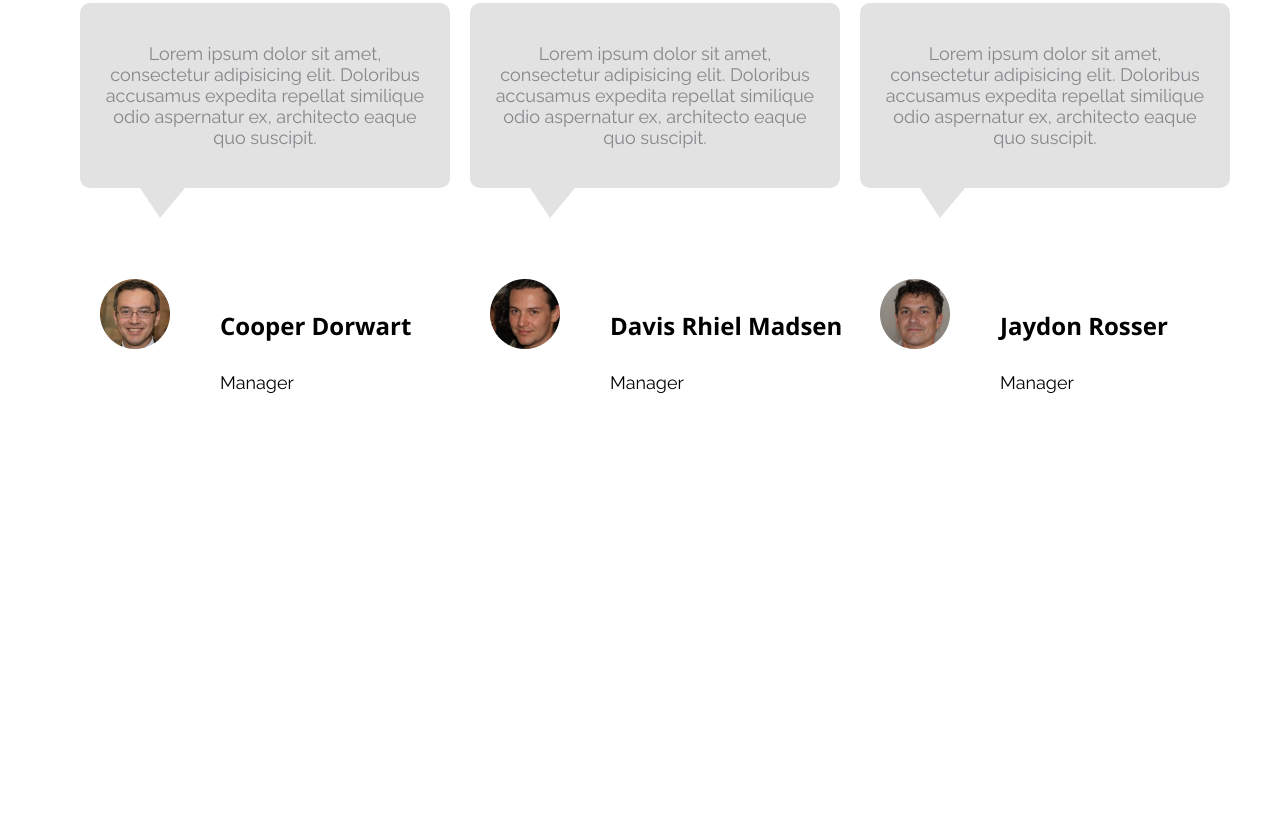
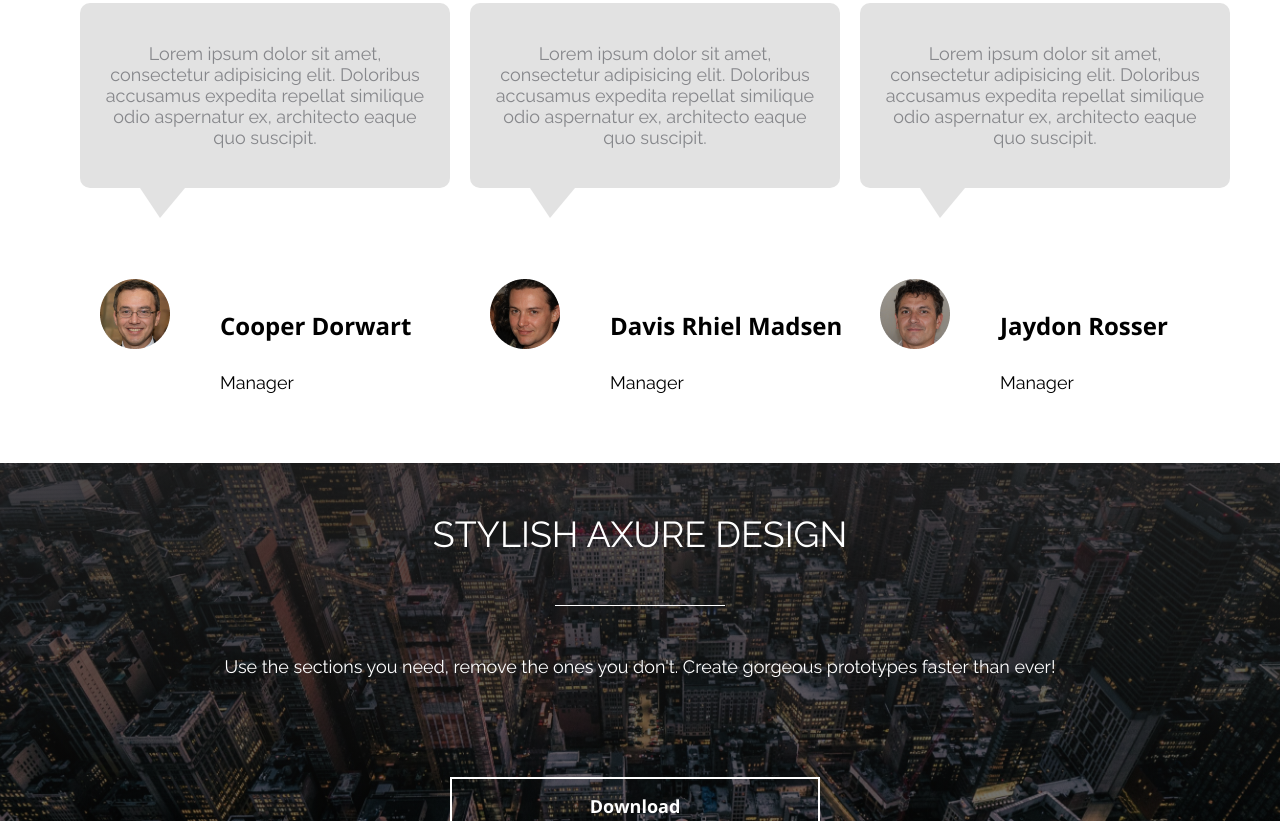
Before and after one commit to Beqqer/Axit, a plain HTML site: page index.html in a window 1280 px wide. Shown: the part 3476-4297 px from the top of the page. Before the commit the page ends 3939 px from the top, so only its background shows below. Drawn offline with nearby package versions, Linux system fonts and the light colour scheme.

```diff
--- a/index.html
+++ b/index.html
@@ -316,7 +316,17 @@
           </div>
         </div>
       </div>
-
+      <section class="section__stylish">
+      <div class="container container__stylish">
+        <div class="section-header__stylish">
+          <h2 class="section-header__stylish">STYLISH AXURE DESIGN</h2>
+          <div class="section-header__line-awesome"></div>
+          <h5 class="section-header__subtitle">
+            Use the sections you need, remove the ones you don't.  Create gorgeous prototypes faster than ever!
+          </h5>
+      <button class="stylish__download">Download</button>
+      </div>
+    </section>
       <footer class="footer"></footer>
     </main>
   </body>
--- a/src/styles/intro.css
+++ b/src/styles/intro.css
@@ -7,6 +7,7 @@
   background-attachment: fixed;
   background-position: top;
   padding-top: 100px;
+
 }
 
 .intro-title {
@@ -52,4 +53,5 @@
   padding: 15px 100px;
   margin: 50px auto;
   cursor: pointer;
+
 }
--- a/src/styles/main.css
+++ b/src/styles/main.css
@@ -12,3 +12,4 @@
 @import"links.css";
 @import"footer.css";
 @import"customers.css";
+@import"stylish.css";
--- /dev/null
+++ b/src/styles/stylish.css
@@ -0,0 +1,43 @@
+.section__stylish {
+    padding: 50px 15px;
+    height: 100%;
+    background: linear-gradient(rgba(30, 29, 29, 0.8), rgba(0, 0, 0, 0.5)),
+    url("../assets/images/stylish_fon.jpg");
+    background-repeat: no-repeat;
+    background-size: cover;
+    background-attachment: fixed;
+    background-position: top;
+}
+
+.section-header__stylish {
+    font-family: 'Raleway';
+font-style: normal;
+font-weight: 400;
+font-size: 36px;
+line-height: 42px;
+color: #fff;
+}
+
+.section-header__line-awesome {
+    margin: 50px auto;
+    background-color: #fff;
+}
+
+.section-header__subtitle {
+    color: #fff;
+}
+
+.stylish__download {
+    width: 370px;
+    background-color: transparent;
+    color: #fff;
+    border: 2px solid #fff;
+    font-family: "Open Sans", "sans-serif";
+    font-weight: 400;
+    font-size: 18px;
+    line-height: 25px;
+    padding: 15px 100px;
+    cursor: pointer;
+    position: relative;
+    left: 380px;
+  }
```
Also changed, not shown: src/assets/images/stylish_fon.jpg (added).
